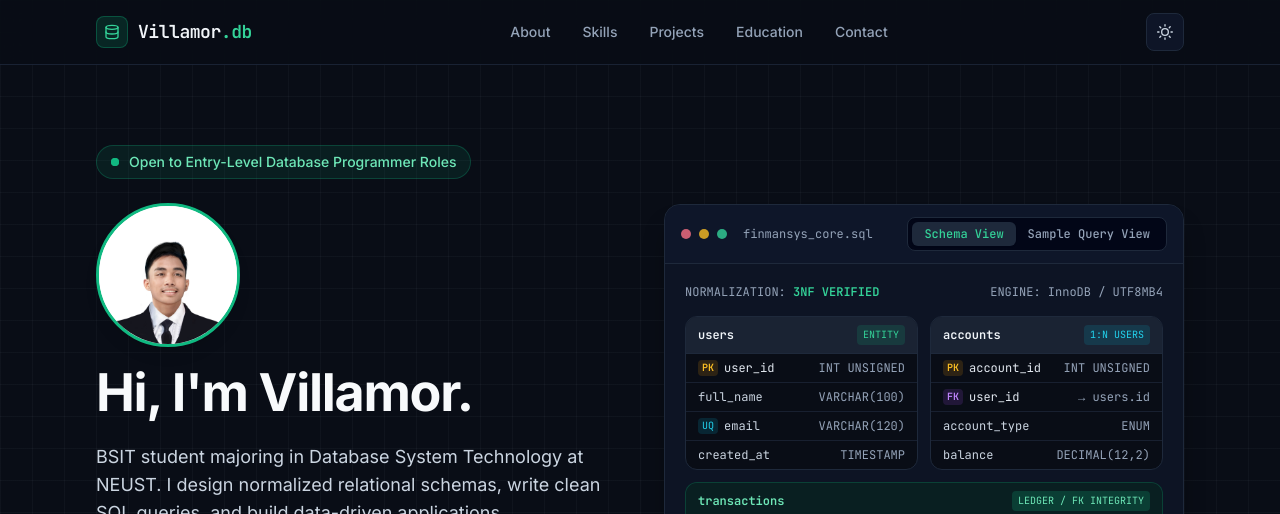
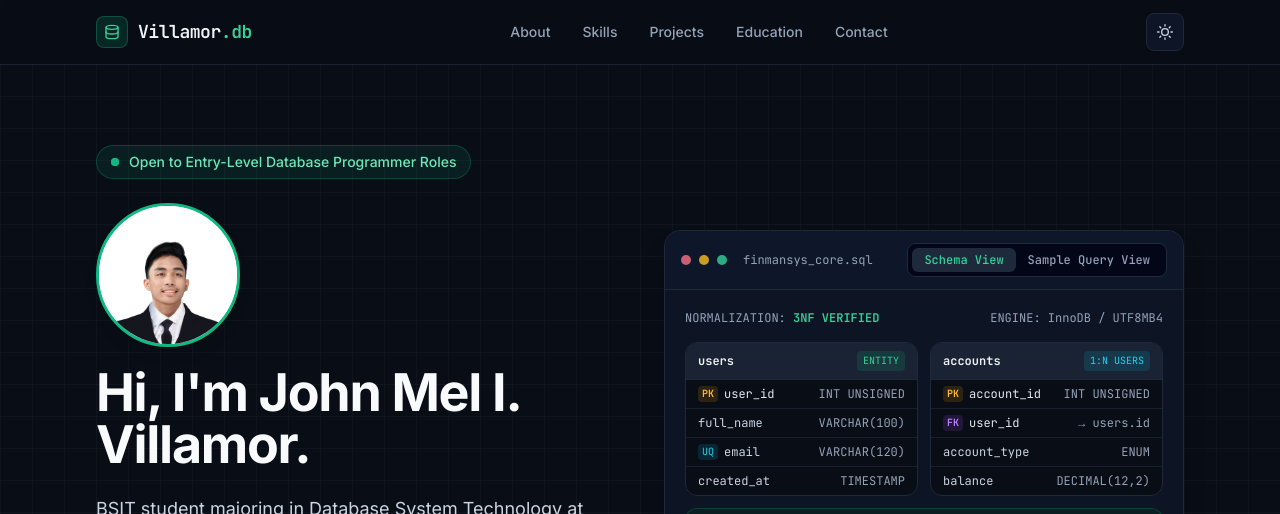
Before and after one commit to janumeru/Villamor-Portfolio, a plain HTML site: page index.html in a window 1280 px wide. Shown: the top 514 px of the page. Drawn offline with nearby package versions, Linux system fonts and the light colour scheme.

Commit message:
Add files via upload

```diff
--- a/index.html
+++ b/index.html
@@ -144,7 +144,7 @@
               style="object-position: center 75%;"
             />
             <h1 class="text-4xl sm:text-5xl lg:text-[3.25rem] font-bold tracking-tight text-slate-900 dark:text-slate-50 leading-[1.12]">
-              Hi, I'm Villamor.
+              Hi, I'm John Mel I. Villamor.
             </h1>
           </div>
 
```
